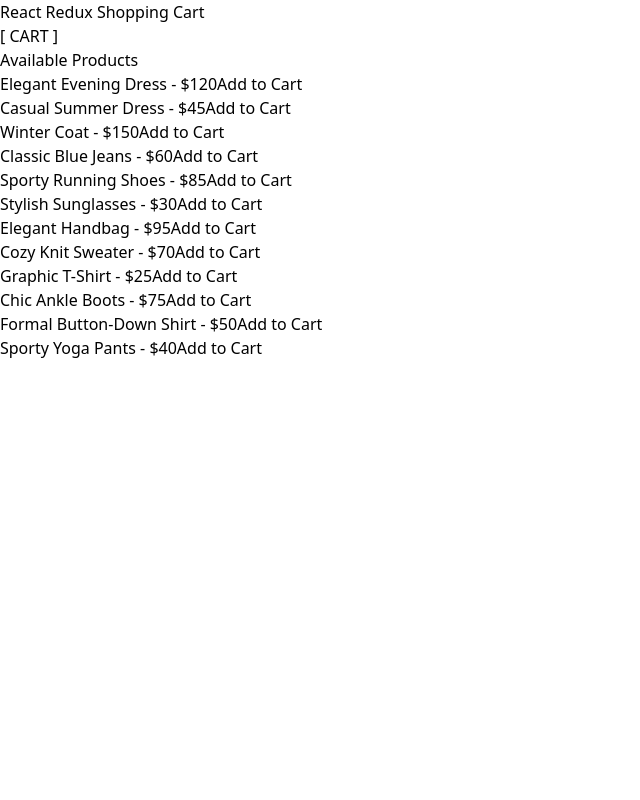
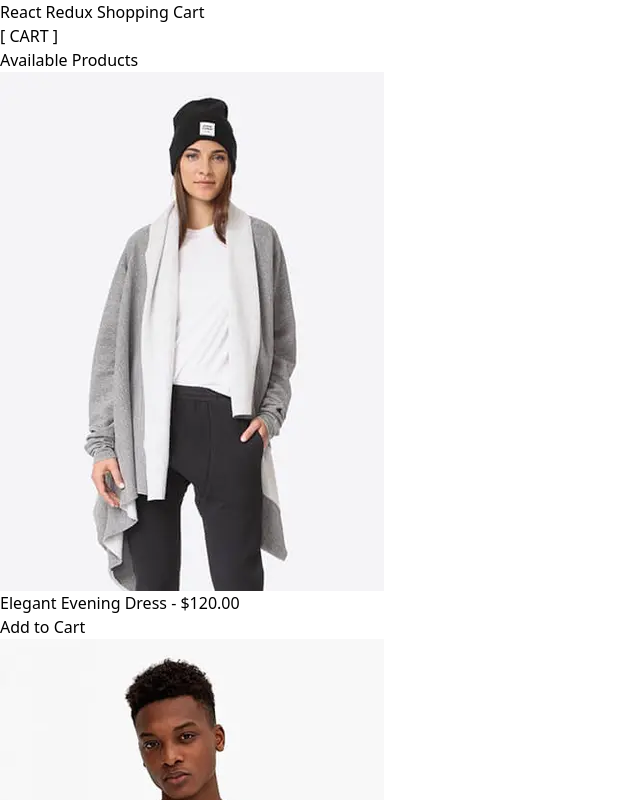
Before and after one commit to kouroshneyestani/react-redux-shopping-cart, a React (Vite) app: page / in a window 1280 px wide. Shown: the top 800 px of the page, without its empty margins (0-640 px from the left). Built offline with nearby package versions, Linux system fonts and the light colour scheme.

Commit message:
refactor: improve Products component & add ProductItem component

```diff
--- a/src/components/Products/index.jsx
+++ b/src/components/Products/index.jsx
@@ -1,6 +1,5 @@
 import React, { useEffect, useState } from "react";
-import { useDispatch } from "react-redux";
-import { addItem } from "../../features/cart/cartSlice";
+import ProductItem from "../ProductsItem";
 import { fetchProducts } from "../../services/productService";
 
 /**
@@ -8,7 +7,7 @@ import { fetchProducts } from "../../services/productService";
  * @returns {JSX.Element} - The Products component.
  */
 const Products = () => {
-    const dispatch = useDispatch();
+
     const [products, setProducts] = useState([]);
 
     // Fetch products data when the component mounts
@@ -18,22 +17,14 @@ const Products = () => {
         });
     }, []);
 
-    // Handler function to add a product to the cart
-    const handleAddProductToCart = (product) => {
-        dispatch(addItem({ ...product, quantity: 1 })); // Add the product to the cart with a quantity of 1
-    };
+
 
     return (
         <div>
             <h2>Available Products</h2>
             <ul>
                 {products.map((product) => (
-                    <li key={product.id}>
-                        {product.name} - ${product.price}
-                        <button onClick={() => handleAddProductToCart(product)}>
-                            Add to Cart
-                        </button>
-                    </li>
+                    <ProductItem key={product.id} {...product} />
                 ))}
             </ul>
         </div>
```
